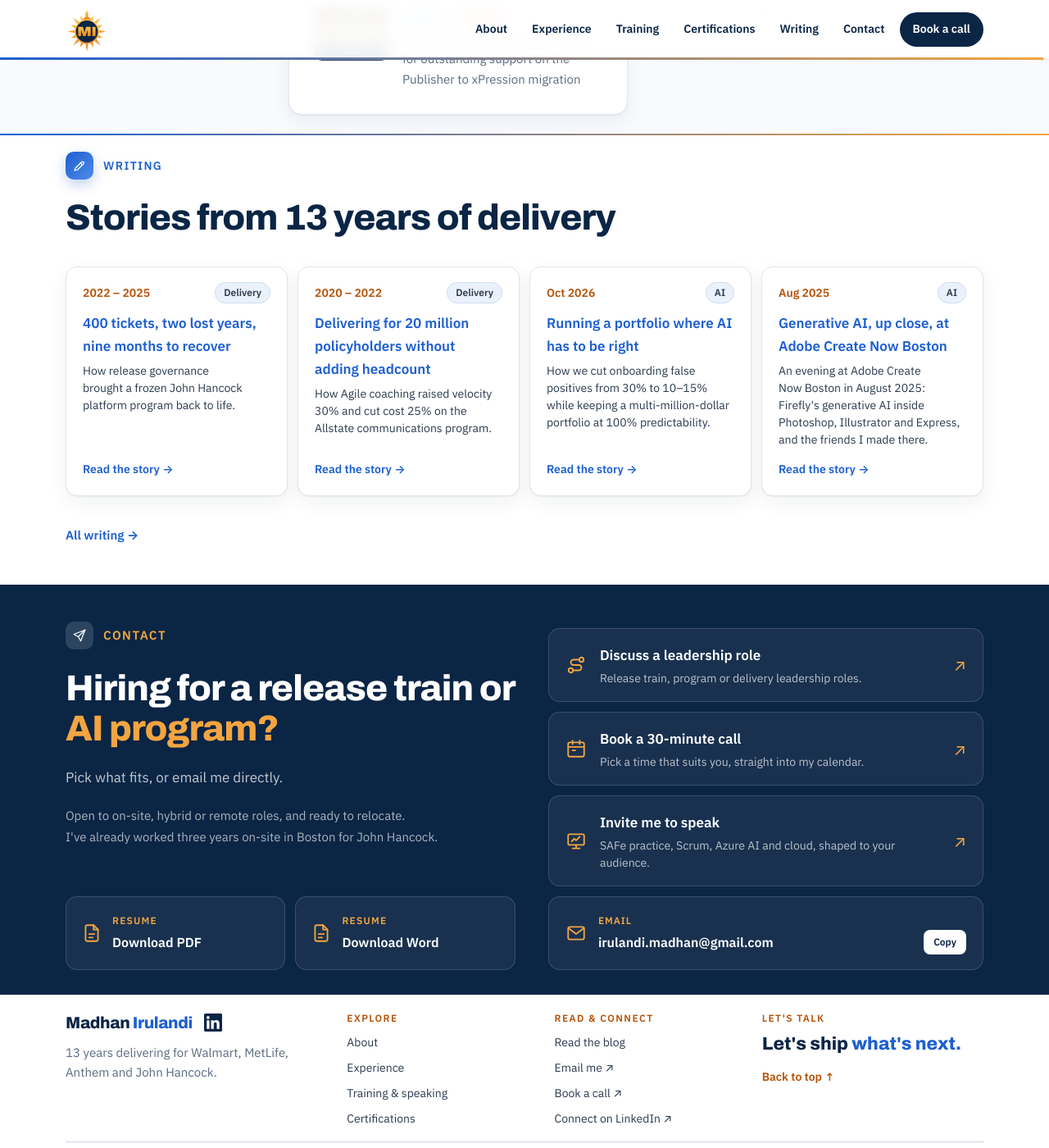
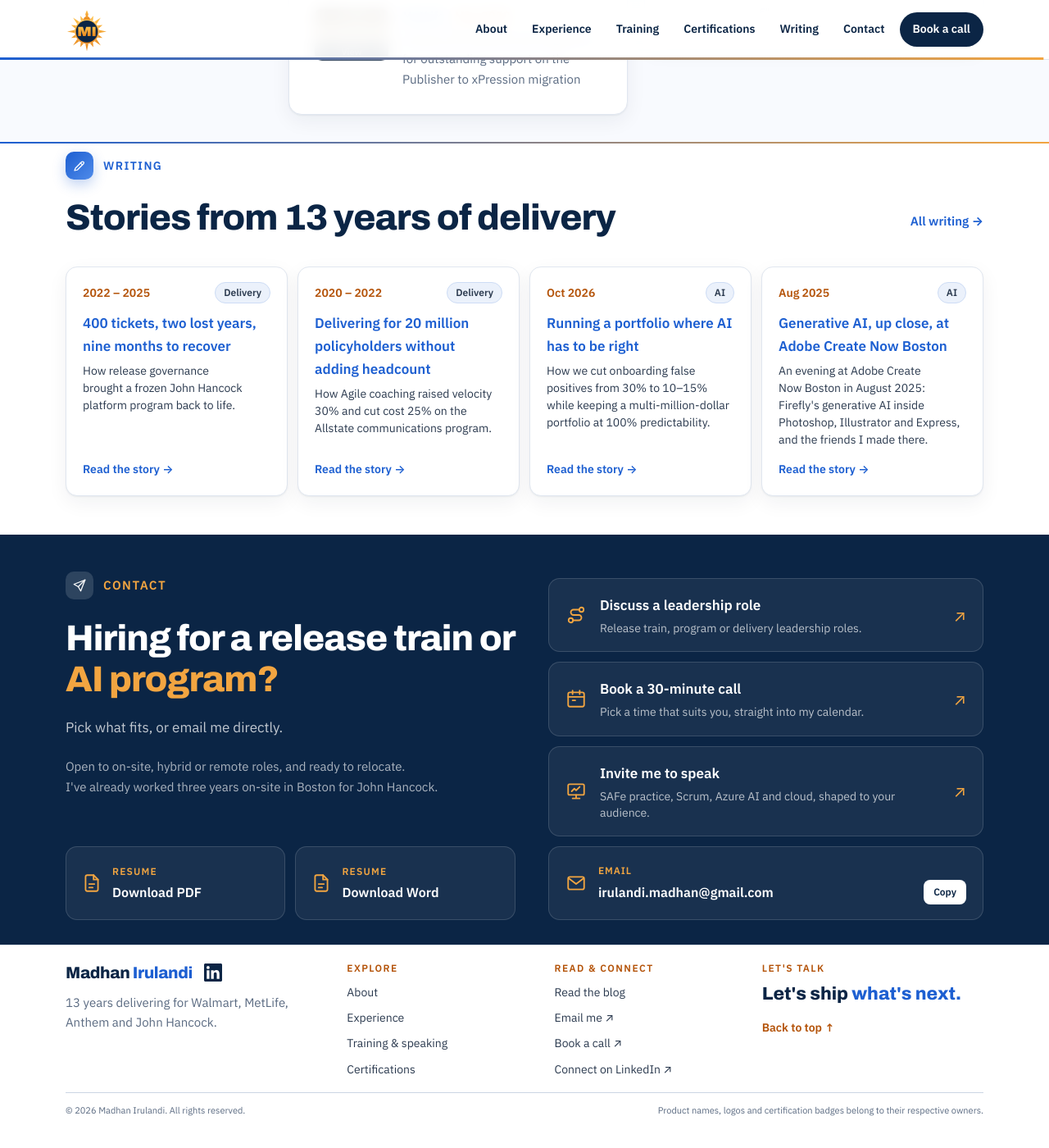
Before and after one commit to Madhan-I/Madhan-I.github.io, a Jekyll site: the page built from index.html, in a window 1280 px wide and 1400 px high, scrolled down 7339 px. Shown: the whole window at 82% size. Built offline with Jekyll 4.4.1, drawn with Linux system fonts in a browser that asks for light colours; after the commit the page ends 8716 px from its top, so only the background shows below that.

Commit message:
Writing: 500px on desktop, 'All writing' beside the heading.
Co-Authored-By: Claude Opus 5.5 <noreply@anthropic.com>
Claude-Session: https://claude.ai/code/session_01MFRrTt7LBDdX57m85KHNGp

```diff
--- a/assets/css/style.css
+++ b/assets/css/style.css
@@ -1161,3 +1161,10 @@ footer .wrap.f-grid { padding-top: 22px !important; row-gap: 16px !important; }
 footer .f-bottom { padding-bottom: 14px !important; }
 @media (min-width: 1024px) { #contact { padding-bottom: 30px !important; } }
 @media (max-width: 767px) { #writing { padding-bottom: 22px !important; } #contact { padding-top: 21px !important; } }
+
+/* Writing: 'All writing' beside the heading; section trimmed to 500px on desktop */
+#writing .sec-head { position: relative; }
+#writing .wr-all { position: absolute; right: 0; bottom: 6px; margin: 0 !important; font-weight: 700; }
+@media (max-width: 767px) { #writing .wr-all { position: static; display: inline-block; margin-top: 12px !important; } }
+@media (min-width: 1024px) { #writing { padding-top: 0 !important; } #recognition { padding-bottom: 45px !important; } }
+@media (min-width: 1024px) { #writing { padding-top: 12px !important; } #recognition { padding-bottom: 33px !important; } }
--- a/index.html
+++ b/index.html
@@ -185,11 +185,10 @@ layout: default
 <section id="writing" class="slide tone-white">
   <div class="wrap">
     {% assign latest = site.posts.first %}
-    <div class="sec-head reveal"><span class="label"><svg class="ic" aria-hidden="true"><use href="#i-pen"/></svg>Writing</span><h2>{{ p.writing_title | default: "Stories from 13 years of delivery" }}</h2></div>
+    <div class="sec-head reveal"><span class="label"><svg class="ic" aria-hidden="true"><use href="#i-pen"/></svg>Writing</span><h2>{{ p.writing_title | default: "Stories from 13 years of delivery" }}</h2><a class="more wr-all" href="{{ '/blog/' | relative_url }}">All writing →</a></div>
     <div class="speak duo talks writing-cards reveal"><ul>
       {% assign shown = 0 %}{% for f in (1..2) %}{% for post in site.posts %}{% if post.featured == f %}<li><div class="tk-top"><span class="tk-date">{% if post.period %}{{ post.period }}{% else %}{{ post.date | date: "%b %Y" }}{% endif %}</span>{% if post.tags.size > 0 %}<span class="tk-chip">{{ post.tags.first }}</span>{% endif %}</div><b><a href="{{ post.url | relative_url }}">{{ post.title }}</a></b>{% if post.summary %}<span class="tk-desc">{{ post.summary }}</span>{% endif %}<a class="tk-link" href="{{ post.url | relative_url }}">Read the story →</a></li>{% assign shown = shown | plus: 1 %}{% endif %}{% endfor %}{% endfor %}{% for post in site.posts %}{% unless post.featured %}{% if shown < 4 %}<li><div class="tk-top"><span class="tk-date">{% if post.period %}{{ post.period }}{% else %}{{ post.date | date: "%b %Y" }}{% endif %}</span>{% if post.tags.size > 0 %}<span class="tk-chip">{{ post.tags.first }}</span>{% endif %}</div><b><a href="{{ post.url | relative_url }}">{{ post.title }}</a></b>{% if post.summary %}<span class="tk-desc">{{ post.summary }}</span>{% endif %}<a class="tk-link" href="{{ post.url | relative_url }}">Read the story →</a></li>{% assign shown = shown | plus: 1 %}{% endif %}{% endunless %}{% endfor %}
     </ul></div>
-    <p class="reveal"><a class="more" href="{{ '/blog/' | relative_url }}">All writing →</a></p>
   </div>
 </section>
 {% endif %}
```
